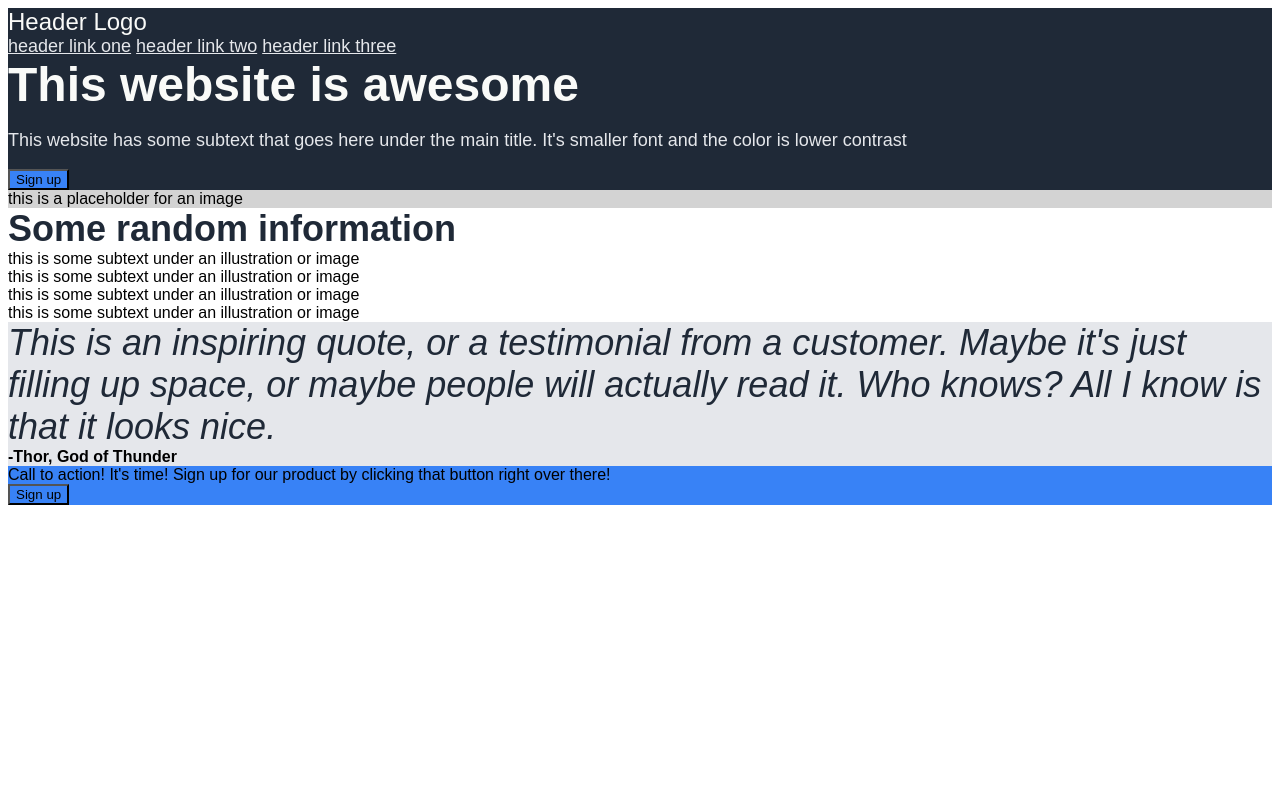
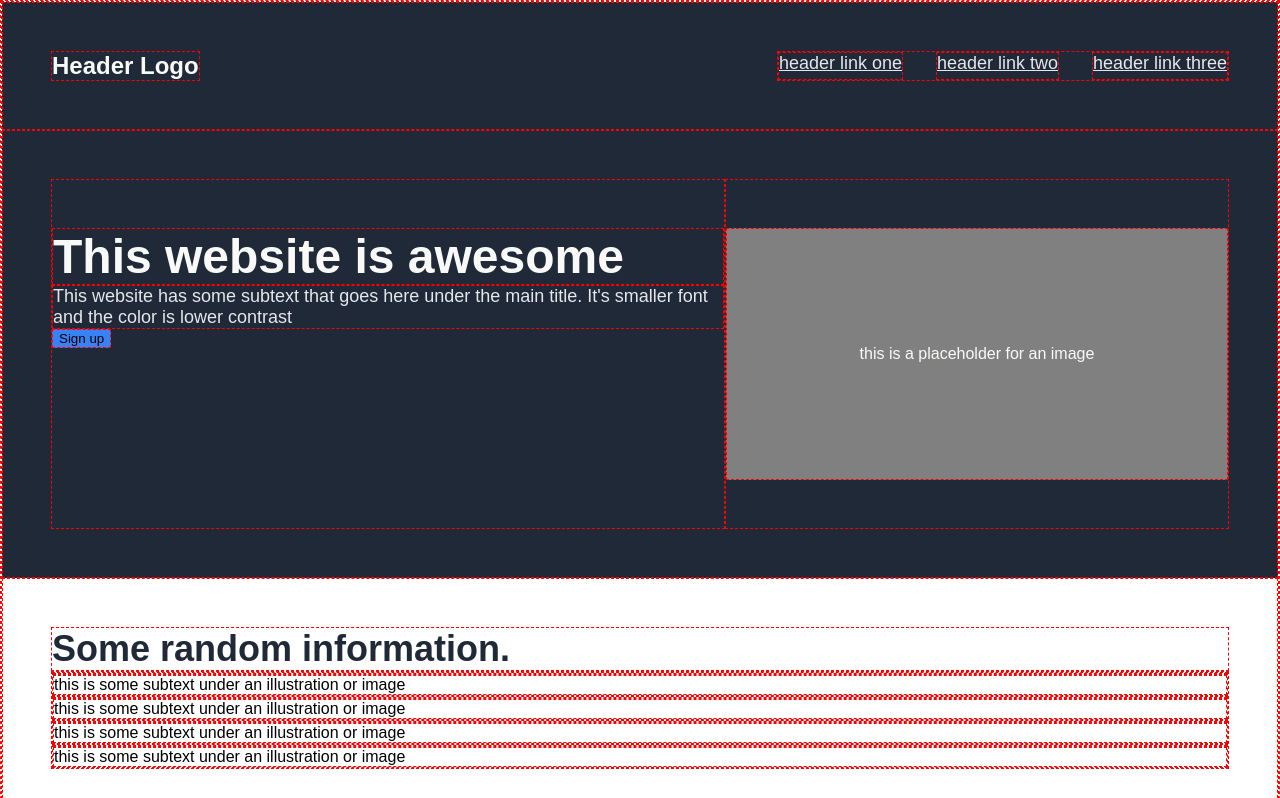
Before and after one commit to BhavyaFCHS/odin-landing-page, a plain HTML site: page index.html in a window 1280 px wide. Shown: the top 798 px of the page. Drawn offline with Linux system fonts and the light colour scheme.

Commit message:
Added flexbox to header and intro sections

```diff
--- a/index.html
+++ b/index.html
@@ -25,7 +25,7 @@
             <button>Sign up</button>
         </div>
         <div class="intro-image">
-            <div class="placeholer-text">
+            <div class="placeholder-text">
                 this is a placeholder for an image
             </div>
         </div>
@@ -33,7 +33,7 @@
 
     <div class="content">
         <div class="content-header">
-            Some random information
+            Some random information.
         </div>
         <div class="content-images">
             <div>
@@ -83,8 +83,13 @@
 
     <div class="footer">
         <div class="footer-call2act">
-            <div>
-                Call to action! It's time! Sign up for our product by clicking that button right over there!
+            <div class="call2act-text">
+                <div class="call2act-header">
+                    Call to action! It's time!
+                </div>
+                <div class="secondary-text">
+                    Sign up for our product by clicking that button right over there!
+                </div>
             </div>
             <button>Sign up</button>
         </div>
--- a/style.css
+++ b/style.css
@@ -1,9 +1,14 @@
-/* Styles for all elements */
+/* ---- Styles for all elements --------------------*/
+* {
+    border: 1px dashed red;
+}
+
 button{
     background-color: #3882F6;
 }
 
 body {
+    margin: 0;
     font-family: Arial, Helvetica, sans-serif;
 }
 
@@ -12,7 +17,11 @@ a {
     font-size: 18px;
 }
 
-/* Styles for header and intro*/
+.header, .intro, .content, .quote, .footer {
+    padding: 48px;
+}
+
+/* ---- Styles for header and intro ---------------*/
 .header, .intro {
     background-color: #1F2937;
 }
@@ -28,23 +37,56 @@ a {
     font-size: 18px;
 }
 
-.header-logo {
+.header-logo, .call2act-header {
     color: #F9FAF8;
     font-size: 24px;
+    font-weight: bold;
 }
 
-.intro-image {
-    background-color: lightgray;
+/* header flexbox */
+.header {
+    display: flex;
+    justify-content: space-between;
 }
 
-/* Styles for content */
+.header-links {
+    width: 450px;
+    display: flex;
+    justify-content: space-between;
+}
+
+.placeholder-text {
+    background-color: gray;
+    color: #F9FAF8;
+    min-height: 250px;
+    min-width: 500px;
+    display:flex;
+    justify-content: center;
+    align-items: center;
+}
+
+/* intro flexbox */
+.intro {
+    display: flex;
+    justify-content: space-between;
+}
+
+.intro-para, .intro-image {
+    padding: 48px 0px;
+}
+
+.intro-para p {
+    margin: 0;
+}
+
+/* ---- Styles for content -------------------------*/
 .content-header {
     color: #1F2937;
     font-size: 36px;
     font-weight: bolder;
 }
 
-/* Styles for quote */
+/* ---- Styles for quote ---------------------------*/
 .quote {
     background-color: #E5E7EB;
 }
@@ -59,7 +101,7 @@ a {
     font-weight: bold;
 }
 
-/* Styles for footer */
+/* ---- Styles for footer --------------------------*/
 .footer-call2act {
     background-color: #3882F6;
 }
```
